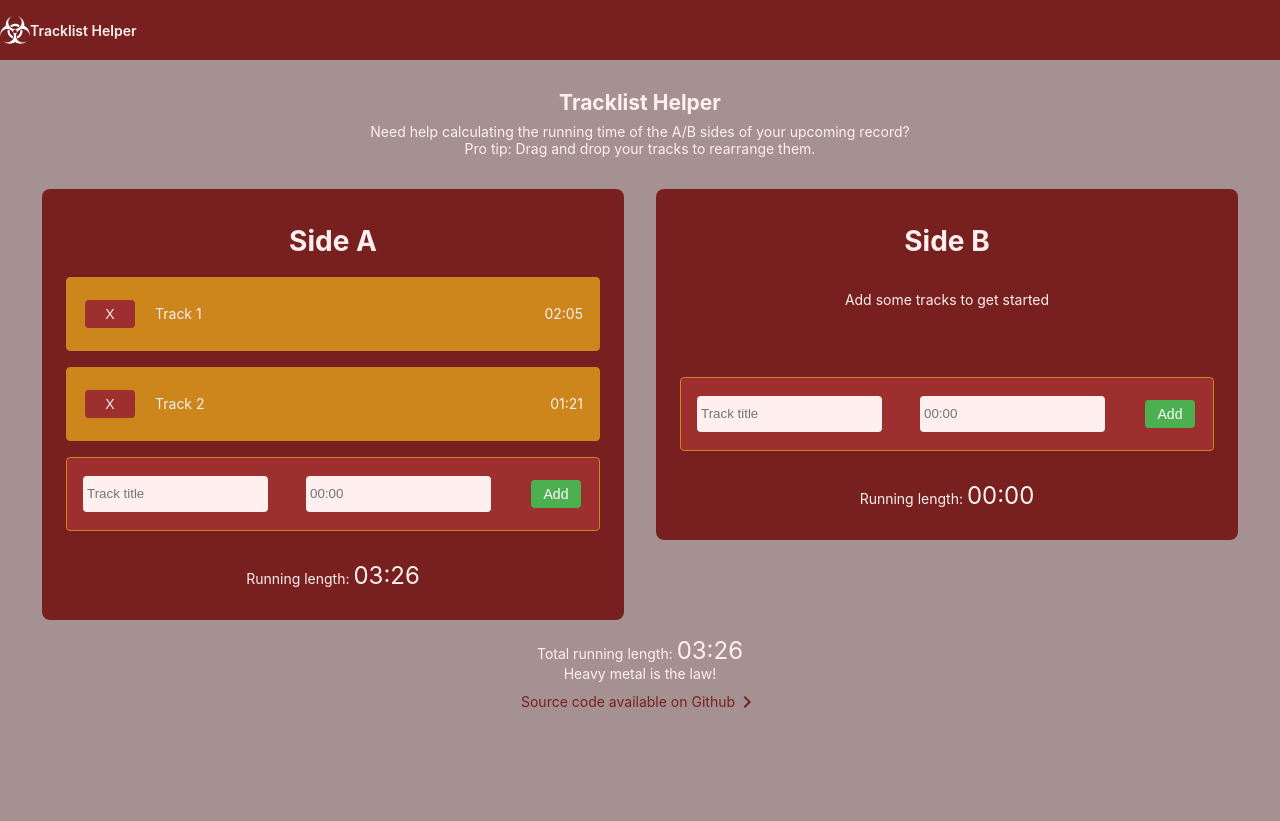
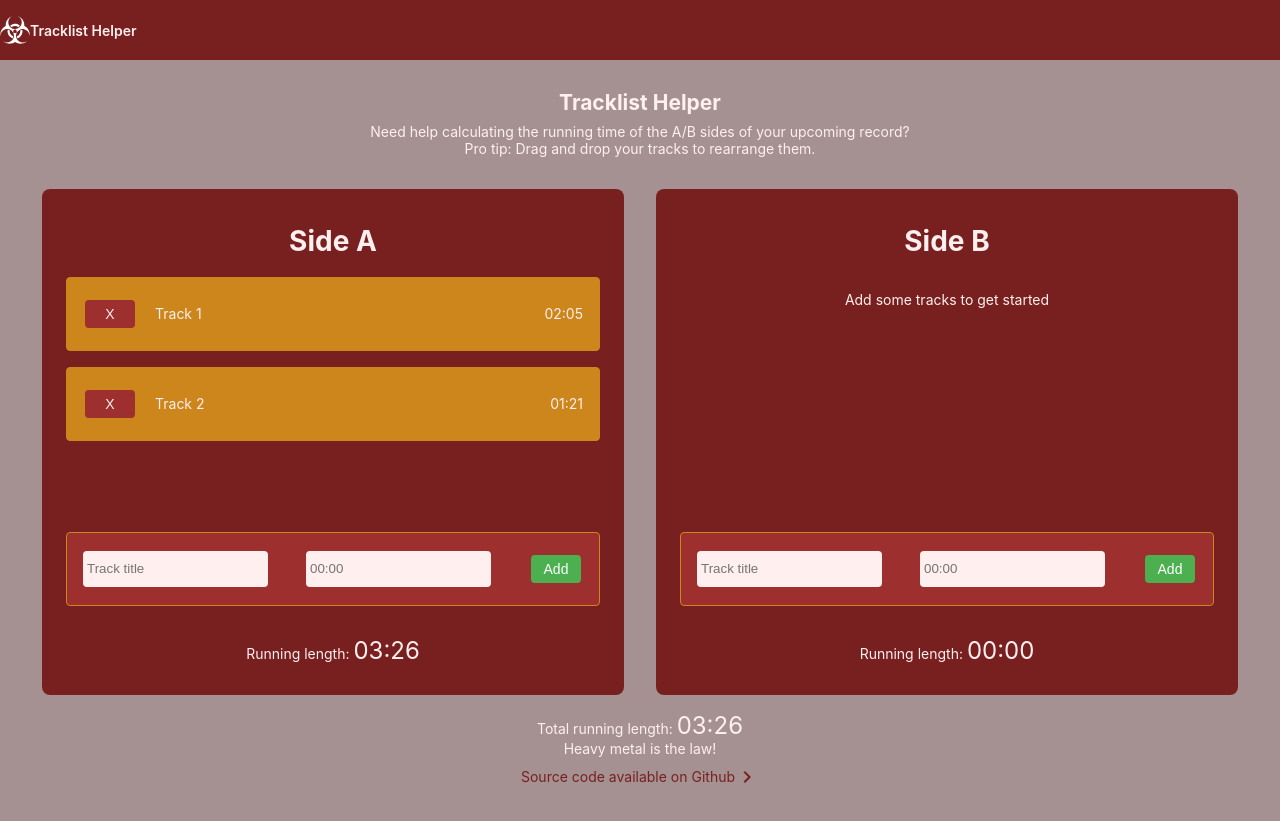
Before and after one commit to Sundin/tracklist, an Angular app: page / in a window 1280 px wide. Before the commit the page ends 800 px from the top, so only its background shows below. Built offline with nearby package versions, Linux system fonts and the light colour scheme.

Commit message:
Keep column heights in synch

```diff
--- a/src/app/app.component.html
+++ b/src/app/app.component.html
@@ -31,11 +31,13 @@
     <app-side
       title="Side A"
       [tracks]="tracksSideA"
+      [longestSide]="math.max(tracksSideA.length, tracksSideB.length)"
     ></app-side>
 
     <app-side
       title="Side B"
       [tracks]="tracksSideB"
+      [longestSide]="math.max(tracksSideA.length, tracksSideB.length)"
     ></app-side>
   </div>
 
--- a/src/app/app.component.ts
+++ b/src/app/app.component.ts
@@ -10,6 +10,7 @@ import { isDevMode } from '@angular/core';
 })
 export class AppComponent {
   title = 'tracklist';
+  math = Math;
 
   tracksSideA: Track[] = isDevMode() ? [
     {
--- a/src/app/side/side.component.html
+++ b/src/app/side/side.component.html
@@ -5,6 +5,7 @@
     cdkDropList
     [cdkDropListData]="tracks"
     (cdkDropListDropped)="onDrop($event)"
+    [ngStyle] = "{'height.px': calculateHeight()}"
   >
     <p [hidden]="tracks.length !== 0">Add some tracks to get started</p>
     <div *ngFor="let track of tracks">
--- a/src/app/side/side.component.scss
+++ b/src/app/side/side.component.scss
@@ -15,7 +15,6 @@
   }
 
   .list {
-    min-height: 100px;
     width: 100%;
     display: flex;
     flex-direction: column;
--- a/src/app/side/side.component.ts
+++ b/src/app/side/side.component.ts
@@ -11,6 +11,7 @@ import {CdkDragDrop, moveItemInArray, transferArrayItem} from '@angular/cdk/drag
 export class SideComponent implements OnInit {
   @Input() title?: string;
   @Input() tracks: Track[] = [];
+  @Input() longestSide: number = 0;
 
   newTrack: any = {
     title: "",
@@ -77,4 +78,8 @@ export class SideComponent implements OnInit {
   onDeleteTrack = (track: Track) =>  {
     this.tracks = this.tracks.filter(t => t.id !== track.id);
   }
+
+  calculateHeight() {
+    return this.longestSide * 80 + 95;
+  }
 }
```
